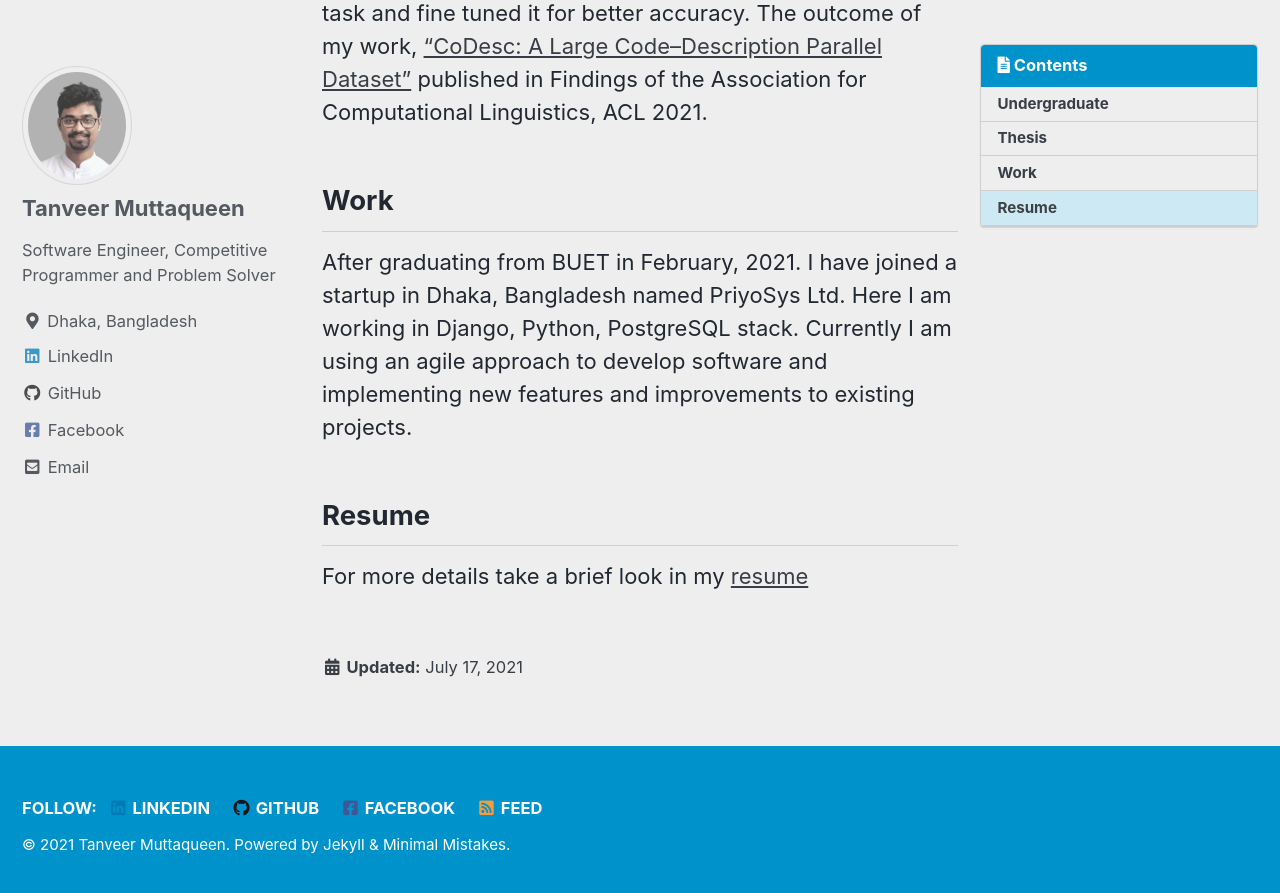
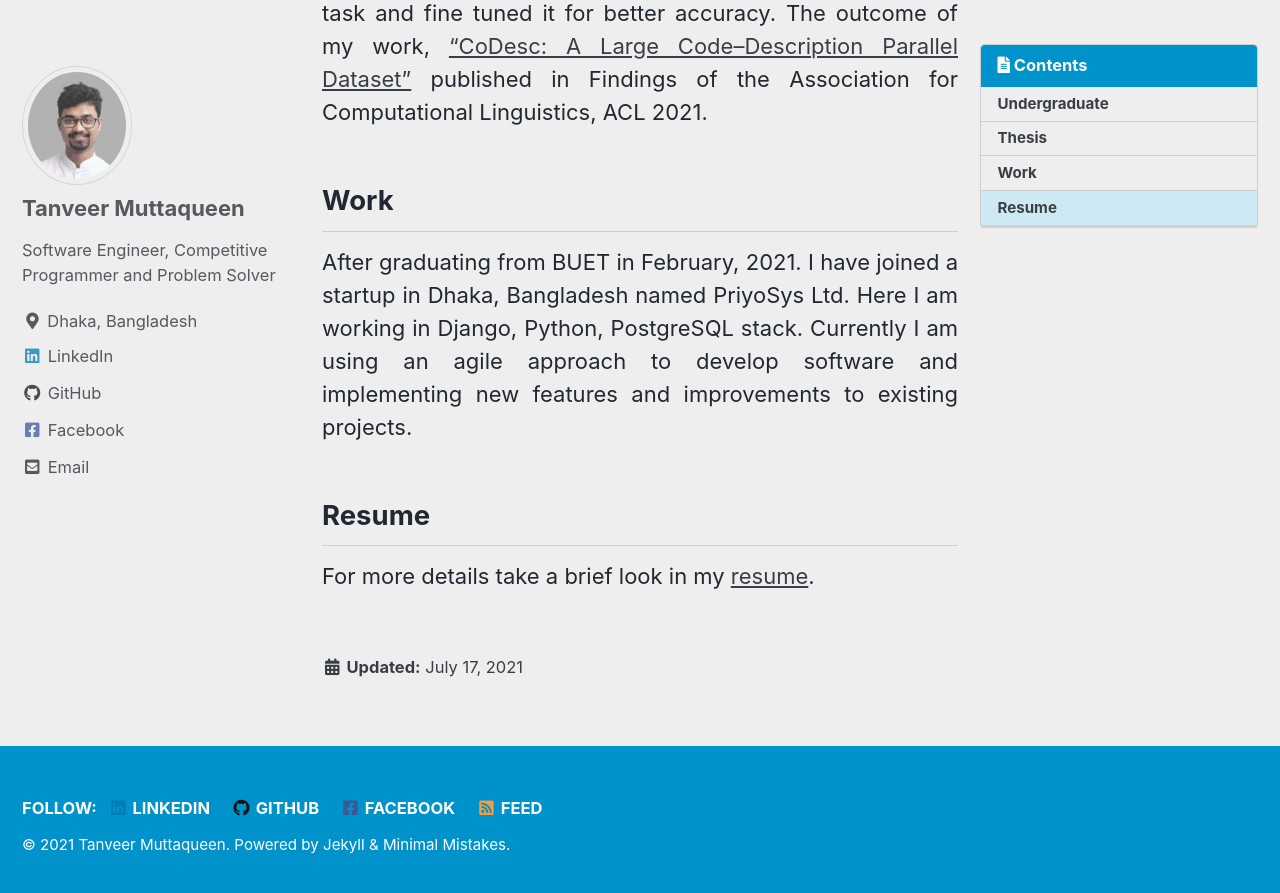
Before and after one commit to tmuttaqueen/tmuttaqueen.github.io, a Jekyll site: the page built from _pages/about-me.md, in a window 1280 px wide and 900 px high, scrolled down 804 px. Shown: the top 893 px of the window. Built offline with Jekyll 4.4.1, drawn with Linux system fonts in a browser that asks for light colours; cached includes are drawn as plain includes.

Commit message:
about me text allign justify

```diff
--- a/_pages/about-me.md
+++ b/_pages/about-me.md
@@ -12,18 +12,19 @@ I have completed my B.Sc. in Computer Science and Engineering from Bangladesh Un
 (BUET). In my undergraduate year I have been involved in programming contests. Solved more than 2000 data structure and
 algorithm based problems in various online judges. Mostly I used C++ for contests. My team (BUET_Bloodhound) had the
 honor to participate in ICPC World Final, 2019 in Porto, Portugal.
-
+{: style="text-align: justify;"}
 ## Thesis
 In the final year of my undergrad I did my thesis on Code Translation. It is a sequence to sequence modeling task,
 given a code generate it's natural language description. I developed a large dataset (4.2 Million code-nl pair) for this
 task and fine tuned it for better accuracy. The outcome of my work,
 ["CoDesc: A Large Code–Description Parallel Dataset"]({{ site.url }}{{ site.baseurl }}/assets/files/CoDesc.pdf)
 published in Findings of the Association for Computational Linguistics, ACL 2021.
-
+{: style="text-align: justify;"}
 ## Work
 After graduating from BUET in February, 2021. I have joined a startup in Dhaka, Bangladesh named PriyoSys Ltd. Here I am
 working in Django, Python, PostgreSQL stack. Currently I am using an agile approach to develop software and implementing
 new features and improvements to existing projects.
-
+{: style="text-align: justify;"}
 ## Resume
-For more details take a brief look in my [resume]({{ site.url }}{{ site.baseurl }}/assets/files/Tanveer Muttaqueen Resume.pdf)
+For more details take a brief look in my [resume]({{ site.url }}{{ site.baseurl }}/assets/files/Tanveer Muttaqueen Resume.pdf).
+{: style="text-align: justify;"}
```
Also changed, not shown: 1 other file.
